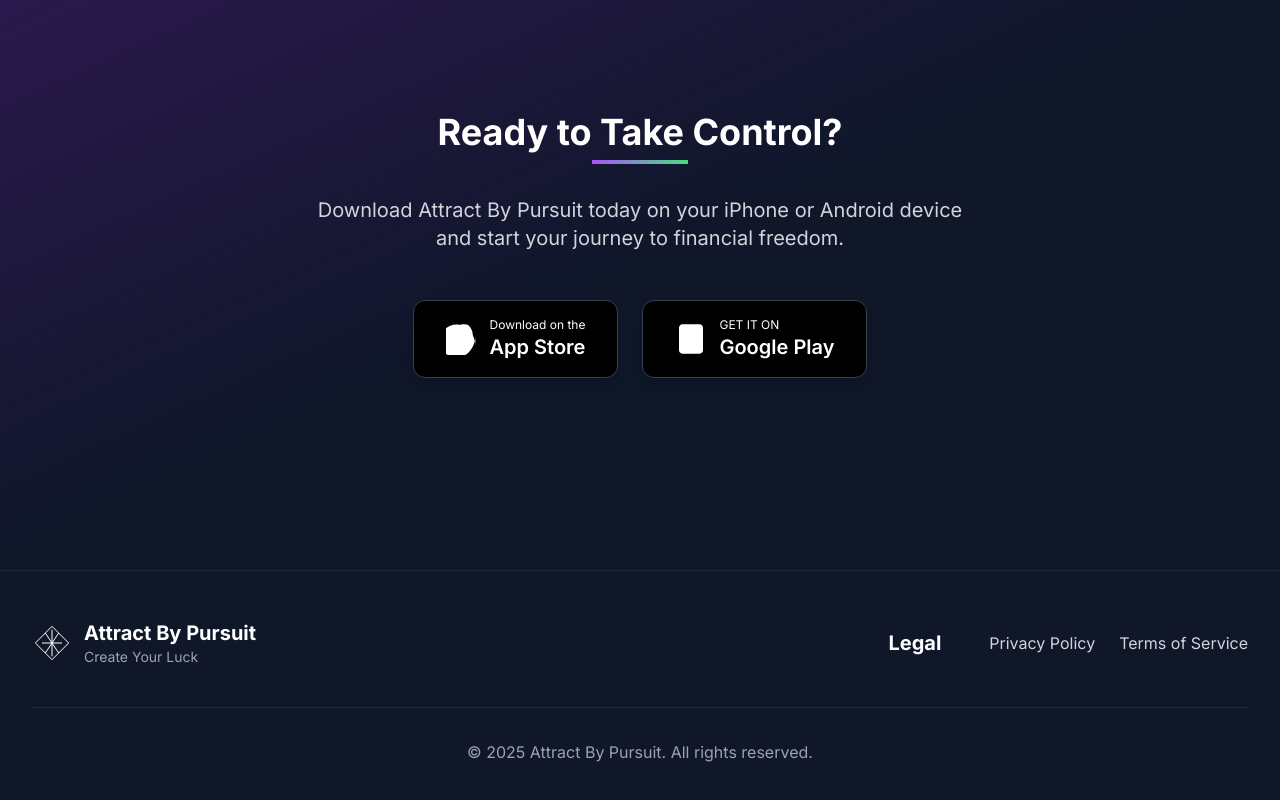
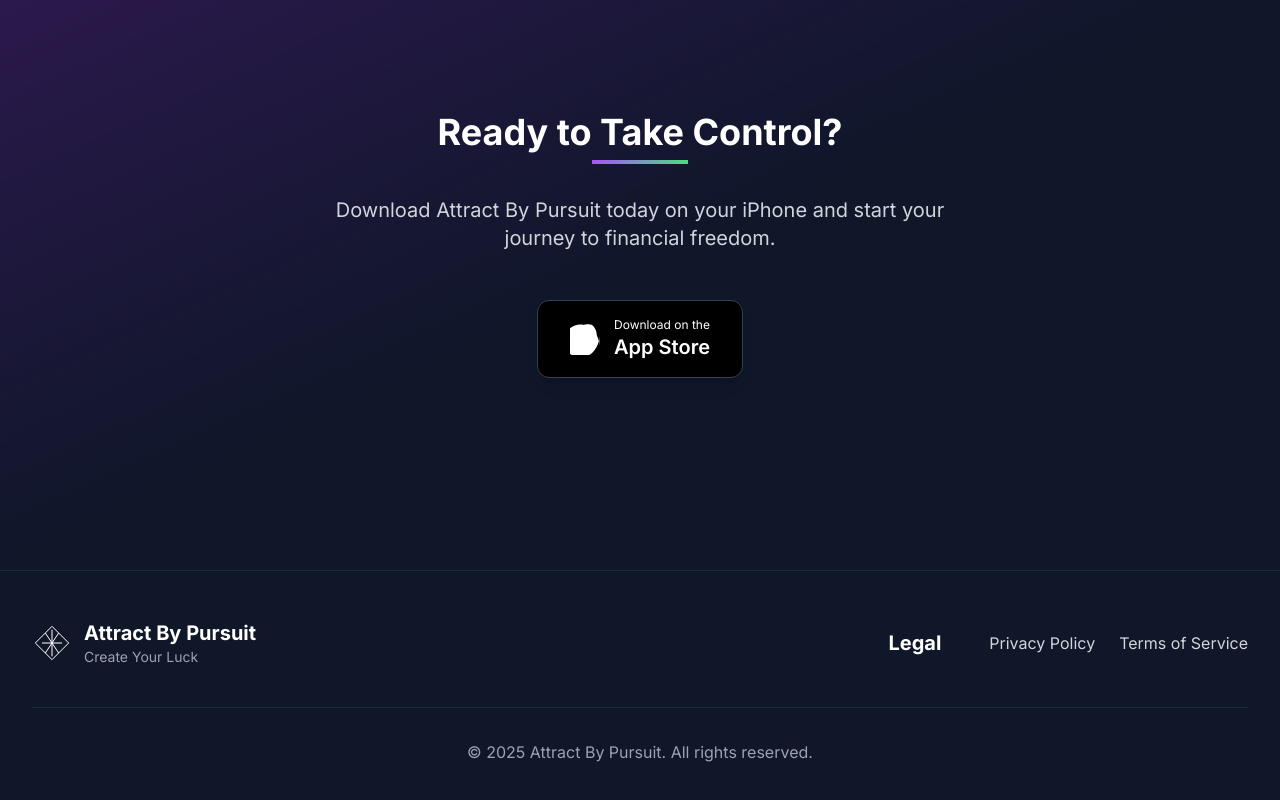
Before and after one commit to Expandingmind/Attractbypursuit, a Next.js app: page / in a window 1280 px wide. Shown: the part 2702-3502 px from the top of the page. Built offline with nearby package versions, Linux system fonts and the light colour scheme.

Commit message:
Removed Google Play button, iOS app only

```diff
--- a/src/app/page.tsx
+++ b/src/app/page.tsx
@@ -283,10 +283,10 @@
           <h2 className="text-4xl font-bold text-white mb-2">Ready to Take Control?</h2>
           <div className="h-1 w-24 bg-gradient-to-r from-purple-500 to-primary mx-auto mb-8"></div>
           <p className="text-xl text-gray-300 mb-12 max-w-2xl mx-auto">
-            Download Attract By Pursuit today on your iPhone or Android device and start your journey to financial freedom.
+            Download Attract By Pursuit today on your iPhone and start your journey to financial freedom.
           </p>
 
-          <div className="flex flex-col sm:flex-row justify-center gap-6 mb-16">
+          <div className="flex justify-center mb-16">
             <a href="#" className="bg-black text-white px-8 py-4 rounded-xl border border-gray-700 flex items-center justify-center hover:bg-gray-900 transition-all duration-300 hover:scale-105 shadow-lg">
               <svg className="h-8 w-8 mr-3" viewBox="0 0 24 24" fill="currentColor">
                 <path d="M16.3,1.4C15.9,1.3 15.5,1.2 15.1,1.1C14.5,1 13.9,0.9 13.3,0.9C12.7,0.9 12.1,1 11.5,1.1C10.9,1.2 10.3,1.4 9.8,1.6C8.2,2.3 6.9,3.5 6.1,5C5.4,6.5 5.2,8.2 5.5,9.9C5.8,11.6 6.7,13.1 8,14.2C9.3,15.3 11,15.9 12.7,15.9C14.4,15.9 16.1,15.3 17.4,14.3C18.7,13.2 19.6,11.7 19.9,10C20.2,8.3 19.9,6.6 19.2,5.1C18.4,3.6 17.6,2.1 16.3,1.4Z" />
@@ -295,16 +295,6 @@
               <div className="text-left">
                 <div className="text-xs">Download on the</div>
                 <div className="text-xl font-semibold">App Store</div>
-              </div>
-            </a>
-            <a href="#" className="bg-black text-white px-8 py-4 rounded-xl border border-gray-700 flex items-center justify-center hover:bg-gray-900 transition-all duration-300 hover:scale-105 shadow-lg">
-              <svg className="h-8 w-8 mr-3" viewBox="0 0 24 24" fill="currentColor">
-                <path d="M3,20.5V3.5C3,2.9 3.25,2.3 3.7,1.8C4.15,1.3 4.8,1 5.5,1H18.5C19.2,1 19.85,1.3 20.3,1.8C20.75,2.3 21,2.9 21,3.5V20.5C21,21.1 20.75,21.7 20.3,22.2C19.85,22.7 19.2,23 18.5,23H5.5C4.8,23 4.15,22.7 3.7,22.2C3.25,21.7 3,21.1 3,20.5Z" />
-                <path d="M15,5.5L12,2L9,5.5M9,18.5L12,22L15,18.5" />
-              </svg>
-              <div className="text-left">
-                <div className="text-xs">GET IT ON</div>
-                <div className="text-xl font-semibold">Google Play</div>
               </div>
             </a>
           </div>
```
